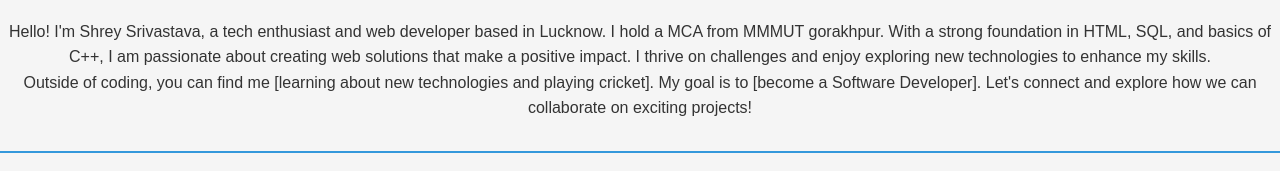
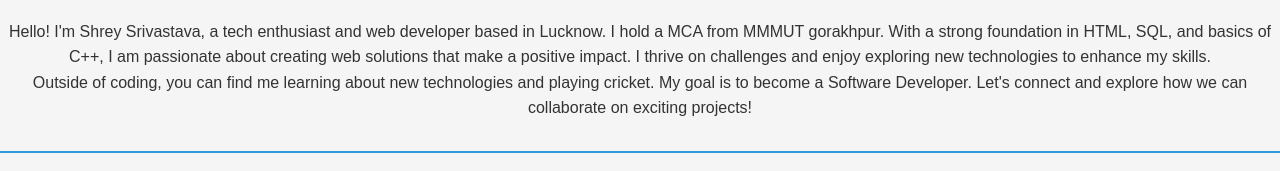
Before and after one commit to Shreyshri11/My-Portfolio, a plain HTML site: page index.html in a window 1280 px wide. Shown: the part 593-764 px from the top of the page. Drawn offline with Linux system fonts and the light colour scheme.

Commit message:
Update index.html

```diff
--- a/index.html
+++ b/index.html
@@ -27,7 +27,7 @@
             I thrive on challenges and enjoy exploring new technologies to enhance my skills.
         </p>
         <p>
-            Outside of coding, you can find me [learning about new technologies and playing cricket]. My goal is to [become a Software Developer].
+            Outside of coding, you can find me learning about new technologies and playing cricket. My goal is to become a Software Developer.
             Let's connect and explore how we can collaborate on exciting projects!
         </p>
     </section>
```
